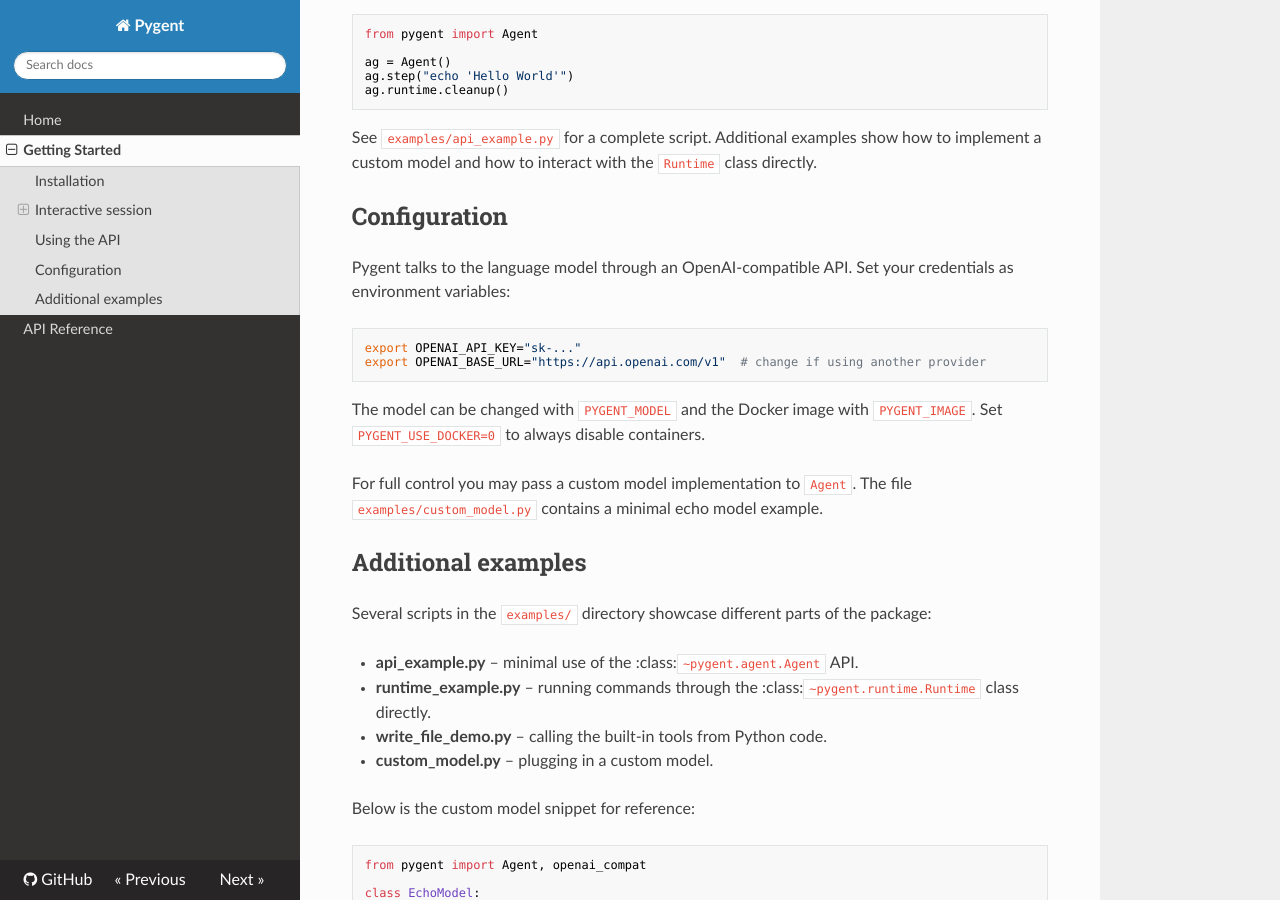
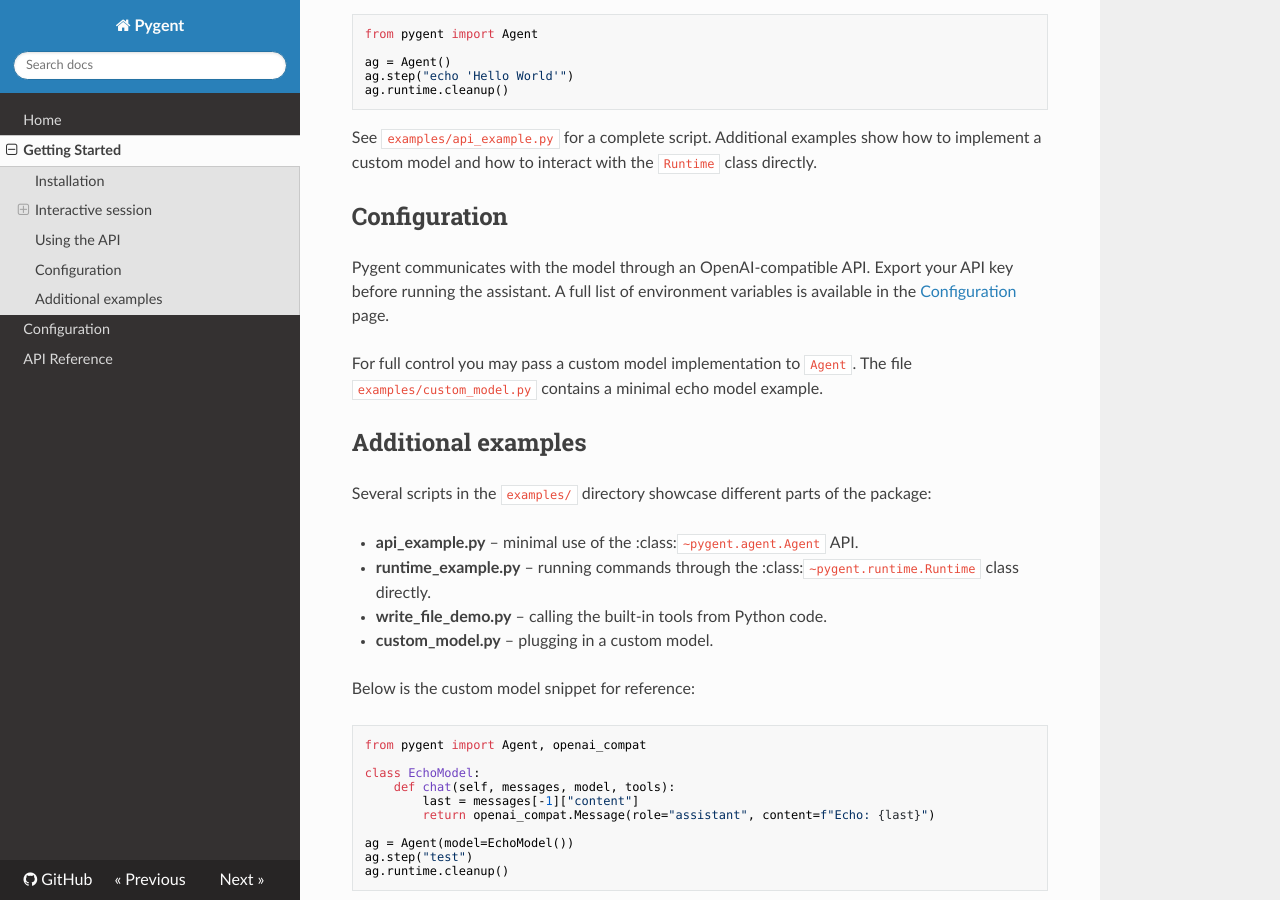
Before and after one commit to MarianoChaves/pygent, an MkDocs documentation site: the page built from docs/getting-started.md, in a window 1280 px wide and 900 px high, scrolled down 1096 px. Built offline with MkDocs 1.6.1, drawn with Linux system fonts in a browser that asks for light colours; nearby versions of some CDN libraries.

Commit message:
docs: add configuration page

````diff
--- a/docs/getting-started.md
+++ b/docs/getting-started.md
@@ -60,19 +60,12 @@ directly.
 
 ## Configuration
 
-Pygent talks to the language model through an OpenAI‑compatible API. Set your
-credentials as environment variables:
+Pygent communicates with the model through an OpenAI‑compatible API. Export your
+API key before running the assistant. A full list of environment variables is
+available in the [Configuration](configuration.md) page.
 
-```bash
-export OPENAI_API_KEY="sk-..."
-export OPENAI_BASE_URL="https://api.openai.com/v1"  # change if using another provider
-```
-
-The model can be changed with `PYGENT_MODEL` and the Docker image with
-`PYGENT_IMAGE`. Set `PYGENT_USE_DOCKER=0` to always disable containers.
-
-For full control you may pass a custom model implementation to `Agent`. The
-file `examples/custom_model.py` contains a minimal echo model example.
+For full control you may pass a custom model implementation to `Agent`. The file
+`examples/custom_model.py` contains a minimal echo model example.
 
 ## Additional examples
 
--- a/mkdocs.yml
+++ b/mkdocs.yml
@@ -5,6 +5,7 @@ theme: readthedocs
 nav:
   - Home: index.md
   - Getting Started: getting-started.md
+  - Configuration: configuration.md
   - API Reference: api-reference.md
 plugins:
   - search
````
Also changed, not shown: README.md (+2 -2 lines), docs/configuration.md (added, +15 -0 lines), docs/index.md (+2 -2 lines).
